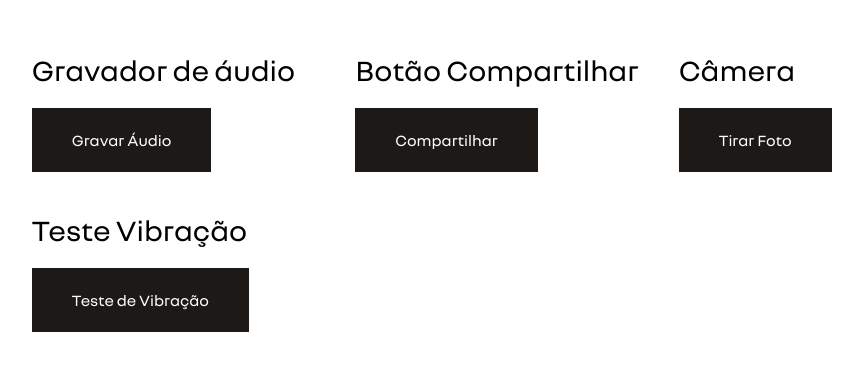
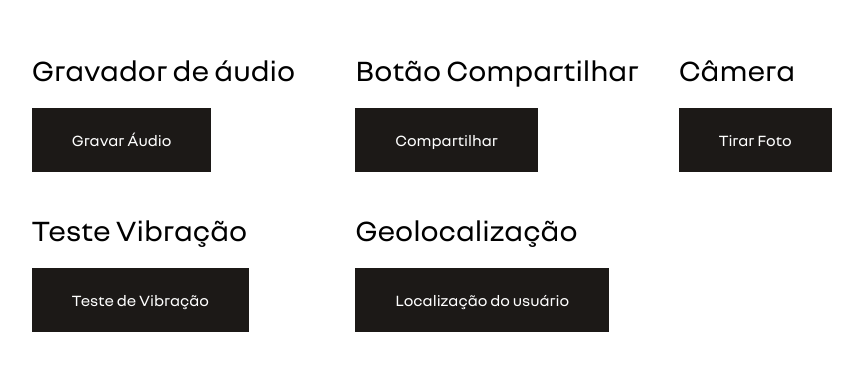
Before and after one commit to brucnj/teste-pwa-next, a Next.js app: page /features in a window 1280 px wide. Shown: the part 208-578 px from the top of the page, without its empty margins (143-1006 px from the left). Built offline with nearby package versions, Linux system fonts and the light colour scheme.

Commit message:
Teste Geolocalizacao

```diff
--- /dev/null
+++ b/components/Geolocalizacao.js
@@ -0,0 +1,37 @@
+import { useState } from "react/cjs/react.development";
+
+const Geolocalizacao = () => {
+    const [location, setLocation] = useState({ access: false, latitude: "", longitude: "",  accuracy: "" })
+    const getLocation = async () => {
+        navigator.geolocation.watchPosition(position => {
+            console.log(position);
+            setLocation({ access: true, latitude: position.coords.latitude, longitude: position.coords.longitude, accuracy: position.coords.accuracy });
+        });
+    };
+
+    return(
+        <>
+            <button onClick={getLocation} className="px-10 py-5 text-white bg-stone-900">Localização do usuário</button>
+            {location.access &&
+                <table className="mt-10 table-auto">
+                    <thead>
+                        <tr>
+                            <th className="px-10 border border-black">Latitude</th>
+                            <th className="px-10 border border-black">Longitude</th>
+                            <th className="px-10 border border-black">Accuracy</th>
+                        </tr>
+                    </thead>
+                    <tbody>
+                        <tr>
+                            <td className="px-10 border border-black">{location.latitude}</td>
+                            <td className="px-10 border border-black">{location.longitude}</td>
+                            <td className="px-10 border border-black">{location.accuracy}</td>
+                        </tr>
+                    </tbody>
+                </table>
+            }
+        </>
+    )
+}
+
+export default Geolocalizacao
--- a/pages/features.js
+++ b/pages/features.js
@@ -2,6 +2,7 @@ import AudioRecorder from "../components/AudioRecorder";
 import CameraComponent from "../components/CameraComponent";
 import ShareComponent from "../components/ShareComponent";
 import styles from '../styles/Home.module.css'
+import Geolocalizacao from "../components/Geolocalizacao";
 
 export default function Features() {
     return(
@@ -23,6 +24,10 @@ export default function Features() {
                     <h2 className="mb-5 text-3xl font-bold">Teste Vibração</h2>
                     <button onClick={() => {navigator.vibrate(1000)}} className="px-10 py-5 text-white bg-stone-900">Teste de Vibração</button>
                 </div>
+                <div>
+                    <h2 className="mb-5 text-3xl font-bold">Geolocalização</h2>
+                    <Geolocalizacao />
+                </div>
             </div>
         </div>
     )
```
Also changed, not shown: 1 other file (tests, documents, lock files or other folders).
